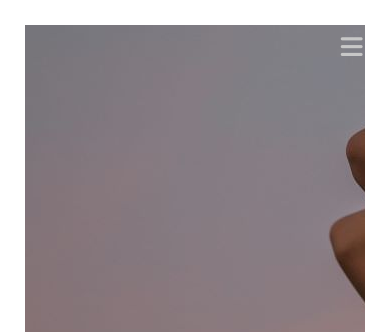
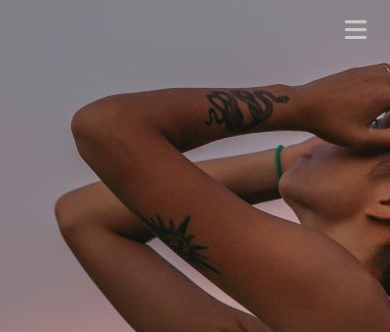
Before and after one commit to yellrim/reg-tattoo, a plain HTML site: page index.html in a window 390 px wide. Shown: the top 332 px of the page. Drawn offline with Linux system fonts and the light colour scheme.

Commit message:
Add files via upload

```diff
--- a/css/style.css
+++ b/css/style.css
@@ -229,7 +229,7 @@ img {
 
 @media (max-width:747px) {
     .header .container{
-        background-image: url(../img/main-tb.jpg);
+        background: url(../img/main-tb.jpg) no-repeat -140px -15px
     }
     .nav ul{
         display: none;
@@ -244,8 +244,8 @@ img {
     }
     .fa-bars{
         position: fixed;
-        right: 7%;
-        top: 4%;
+        right: 6%;
+        top: 2%;
     }
     #btn-mb{
         display: none;
@@ -293,12 +293,12 @@ img {
     }
 }
 
-@media (max-width:360px) {
+@media (max-width:414px) {
     .wrap{
         margin: 0;
     }
     .header .container{
-        background-image: url(../img/main-mb.jpg);
+        background: url(../img/main-tb.jpg) no-repeat -250px 0px;
     }
     .notice .row{
         margin:5px;
```
